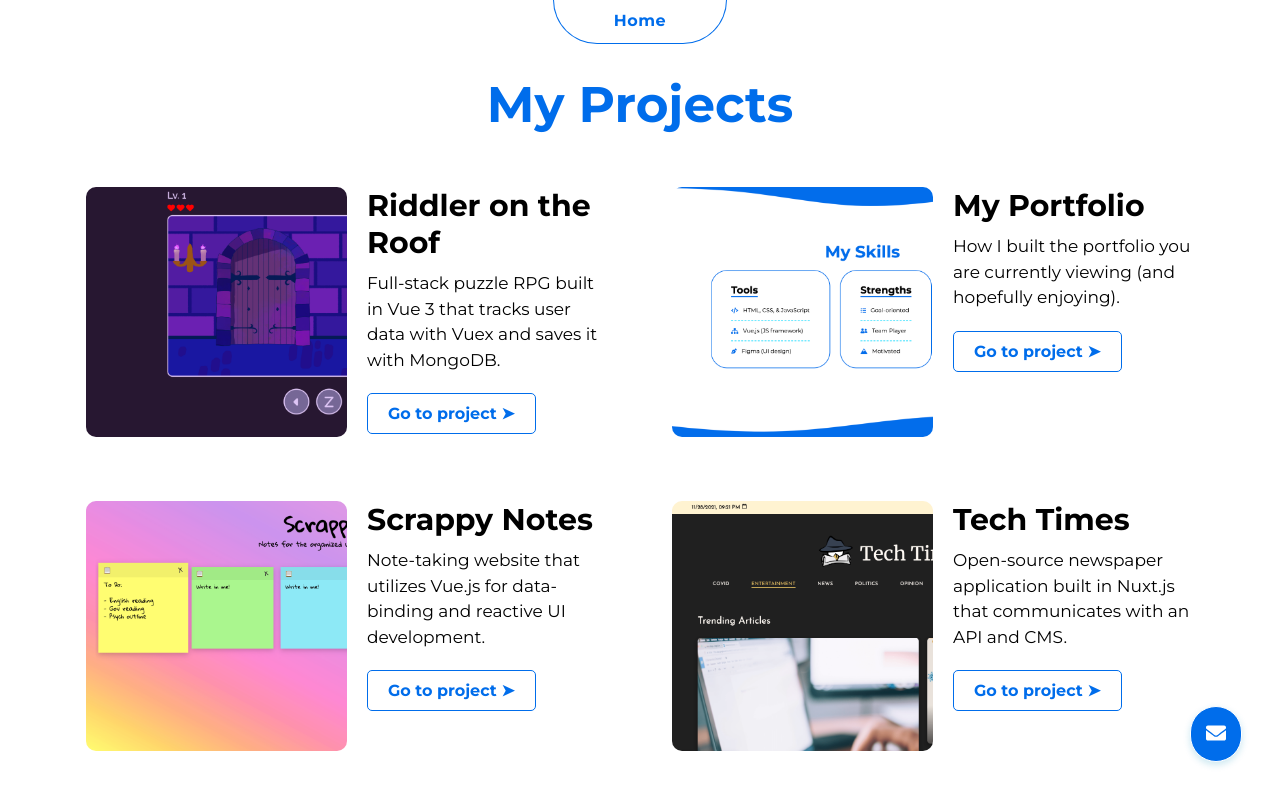
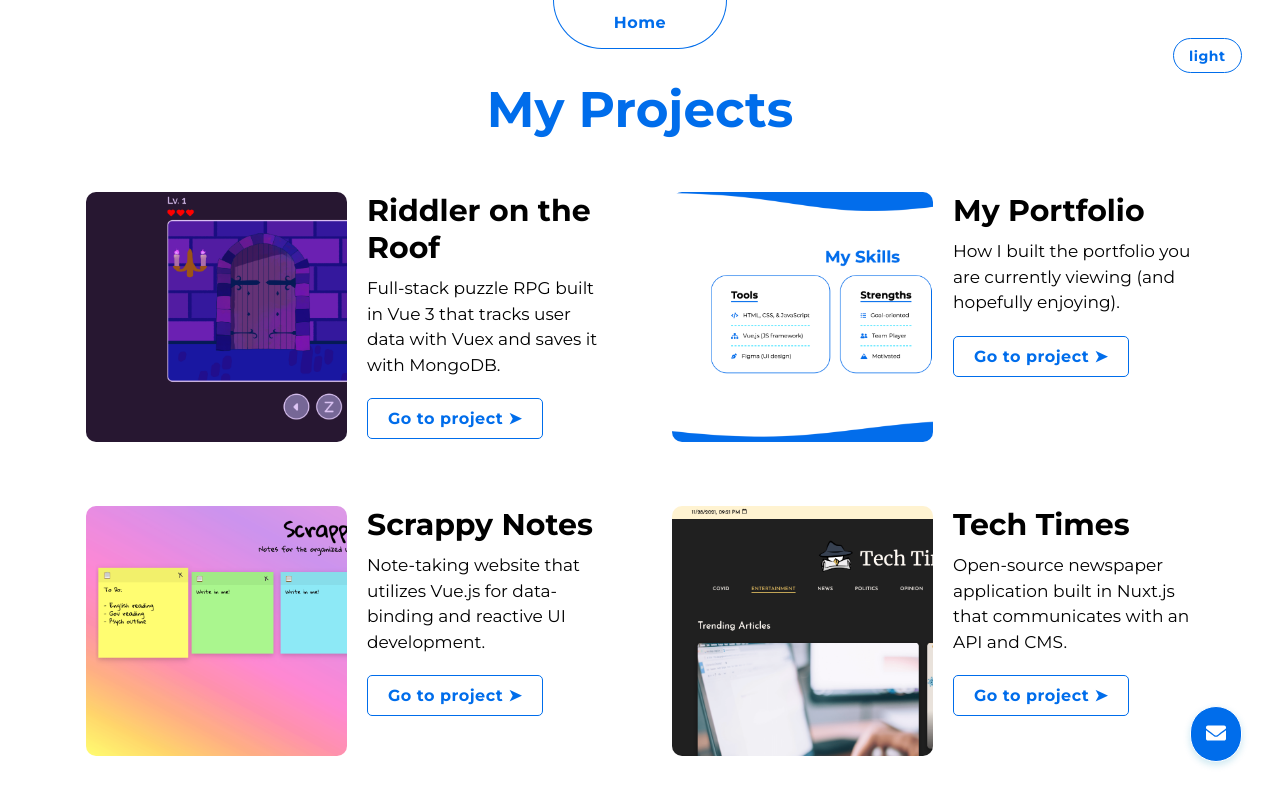
Before and after one commit to popplio2/DB-Portfolio, a Vue app in the folder portfolio/: page /projects in a window 1280 px wide. Shown: the top 800 px of the page. Built offline with nearby package versions, Linux system fonts and the light colour scheme.

Commit message:
added dark theme and theme switcher

```diff
--- a/portfolio/src/App.vue
+++ b/portfolio/src/App.vue
@@ -16,11 +16,32 @@
     --accent-color: #00d9ff;
     --white: #fff;
     --black: #000;
+    --bg-color: var(--white);
+    --text-color: var(--black);
+    --button-bg: var(--white);
+    --button-text: var(--main-color);
+    --button-border: var(--main-color);
+
     --box-shadow: 0 .3rem .75rem rgba(0, 142, 185, 0.2);
     --h1: 7rem;
     --h2: 5rem;
     --h3: 3rem;
     --p: 1.7rem;
+  }
+  :root[theme="light"] {
+    --bg-color: var(--white);
+    --text-color: var(--black);
+    --button-bg: var(--white);
+    --button-text: var(--main-color);
+    --button-border: var(--main-color);
+  }
+  :root[theme="dark"] {
+    --bg-color: var(--dark-bg);
+    --text-color: var(--white);
+    --dark-bg: #00142a;
+    --button-bg: unset;
+    --button-text: var(--text-color);
+    --button-border: var(--text-color);
   }
   *, html, body {
     font-size: 62.5%;
@@ -31,6 +52,10 @@
   * {
     font-family: 'Montserrat', sans-serif;
   }
+  body {
+    background: var(--bg-color);
+  }
+
   .global-container {
     padding: 0 5%;
   }
@@ -39,14 +64,20 @@
   }
   h2 {
     font-size: var(--h2);
+    color: var(--white);
   }
   h3 {
     font-size: var(--h3);
+    color: var(--text-color);
   }
-  p, b {
+  p, b, li {
     font-size: var(--p);
+    color: var(--text-color);
     margin-top: 1rem;
     line-height: 1.5;
+  }
+  button, strong, b {
+    letter-spacing: .05rem;
   }
 .slidefade-enter-active,
 .slidefade-leave-active  {
--- a/portfolio/src/components/Button.vue
+++ b/portfolio/src/components/Button.vue
@@ -10,12 +10,12 @@ export default {
 
 <style scoped>
   button {
-    color: var(--main-color);
+    color: var(--button-text);
     font-size: 1.6rem;
     font-weight: 700;
     padding: 1rem 2rem;
-    background-color: var(--white);
-    border: .15rem solid var(--main-color);
+    background-color: var(--button-bg);
+    border: .15rem solid var(--button-border);
     border-radius: .5rem;
     transition: all .3s;
     cursor: pointer;
--- a/portfolio/src/components/CaseStudy.vue
+++ b/portfolio/src/components/CaseStudy.vue
@@ -1,4 +1,5 @@
 <template>
+  <ThemeButton />
    <div class="global-container">
         <header class="header">
             <h1>
@@ -25,12 +26,14 @@
 
 <script>
 import EmailButton from './EmailButton.vue'
+import ThemeButton from './ThemeButton.vue'
 
 import Footer from './Footer.vue'
 export default {
     components: {
         Footer,
-        EmailButton
+        EmailButton,
+        ThemeButton
     }
 }
 </script>
--- a/portfolio/src/components/EmailButton.vue
+++ b/portfolio/src/components/EmailButton.vue
@@ -6,17 +6,17 @@
 
 <style scoped>
   .email-btn {
+    z-index: 1;
     position: fixed;
     bottom: 0;
     right: 0;
     font-size: 2rem;
     background-color: var(--main-color);
-    border: .15rem solid var(--white);
+    border: .15rem solid var(--bg-color);
     border-radius: 10rem;
     box-shadow: var(--box-shadow);
     padding: 1.5rem;
     margin: 3%;
-    z-index: 1;
-    color: var(--white);
+    color: var(--bg-color);
   }
 </style>
--- a/portfolio/src/components/Footer.vue
+++ b/portfolio/src/components/Footer.vue
@@ -35,7 +35,7 @@ export default {
     display: flex;
     flex-direction: column;
     background-color: var(--main-color);
-    color: var(--white);
+    color: var(--bg-color);
     padding-bottom: 8rem;
     margin-top: -.5rem;
   }
--- a/portfolio/src/components/FullNav.vue
+++ b/portfolio/src/components/FullNav.vue
@@ -19,19 +19,19 @@ export default {
 
 <style scoped>
   .nav {
-    background-color: var(--white);
+    background-color: var(--button-bg);
     width: fit-content;
     padding: 0 3rem;
     margin: auto;
-    border-bottom: .1rem solid var(--main-color);
-    border-left: .1rem solid var(--main-color);
-    border-right: .1rem solid var(--main-color);
+    border-bottom: .1rem solid var(--button-border);
+    border-left: .1rem solid var(--button-border);
+    border-right: .1rem solid var(--button-border);
     border-bottom-left-radius: 5rem;
     border-bottom-right-radius: 5rem;
   }
   .nav li {
     display: inline-block;
-    color: var(--main-color);
+    color: var(--button-text);
     border-bottom: .2rem solid transparent;
     font-size: 1.6rem;
     font-weight: 700;
--- a/portfolio/src/components/HalfNav.vue
+++ b/portfolio/src/components/HalfNav.vue
@@ -9,20 +9,20 @@
 </template>
 
 <style scoped>
-.nav {
-    background-color: var(--white);
+  .nav {
+    background-color: var(--button-bg);
     width: fit-content;
     padding: 0 3rem;
     margin: auto;
-    border-bottom: .1rem solid var(--main-color);
-    border-left: .1rem solid var(--main-color);
-    border-right: .1rem solid var(--main-color);
+    border-bottom: .1rem solid var(--button-border);
+    border-left: .1rem solid var(--button-border);
+    border-right: .1rem solid var(--button-border);
     border-bottom-left-radius: 5rem;
     border-bottom-right-radius: 5rem;
   }
   .nav li {
     display: inline-block;
-    color: var(--main-color);
+    color: var(--button-text);
     border-bottom: .2rem solid transparent;
     font-size: 1.6rem;
     font-weight: 700;
--- /dev/null
+++ b/portfolio/src/components/ThemeButton.vue
@@ -0,0 +1,47 @@
+<template>
+  <button class="theme-btn" @click="toTheme()">{{ currentTheme }}</button>
+</template>
+
+<script>
+export default {
+  data() {
+    return {
+      currentTheme: 'light',
+    }
+  },
+  methods: {
+    toTheme() {
+      if (this.currentTheme === 'light') {
+      document.documentElement.setAttribute('theme', 'dark');
+      this.currentTheme = 'dark';
+      } else {
+        document.documentElement.setAttribute('theme', 'light');
+        this.currentTheme = 'light';
+      }
+    },
+  }
+}
+</script>
+
+<style scoped>
+  button {
+    z-index: 1;
+    position: fixed;
+    top: 0;
+    right: 0;
+    margin: 3%;
+    color: var(--button-text);
+    font-size: 1.4rem;
+    font-weight: 700;
+    padding: .75rem 1.5rem;
+    background-color: var(--button-bg);
+    border: .15rem solid var(--button-border);
+    border-radius: 2rem;
+    transition: all .3s;
+    cursor: pointer;
+  }
+  button:hover {
+    transform: translateY(-.5rem);
+    box-shadow: var(--box-shadow);
+  }
+</style>
--- a/portfolio/src/views/Home.vue
+++ b/portfolio/src/views/Home.vue
@@ -1,12 +1,12 @@
 <template>
   <div>
+    <ThemeButton />
     <section class="landing global-container">
       <div class="title-container">
         <h1>👋 I'm Daniel Briskman</h1>
         <div class="subtitle">
           <p>I ideate. I iterate. <strong>I create.</strong></p>
         </div>
-
         <div class="img-and-btn">
           <router-link class="home-link" to="/projects">
             <Button>See my projects ➤</Button>
@@ -89,13 +89,15 @@
 import Button from '@/components/Button.vue';
 import Footer from '@/components/Footer.vue';
 import EmailButton from '@/components/EmailButton.vue';
+import ThemeButton from '@/components/ThemeButton.vue';
 
 export default {
   components: {
     Button,
     Footer,
-    EmailButton
-  }
+    EmailButton,
+    ThemeButton
+  },
 }
 </script>
 
@@ -152,12 +154,12 @@ export default {
       }
     }
   .about {
-    color: var(--white);
     text-align: center;
     background-color: var(--main-color);
     margin-top: -.5rem;
   }
-  .about p {
+  .about p, .about b {
+    color: var(--white);
     margin-top: 2rem;
     text-align: left;
     line-height: 1.7;
@@ -254,7 +256,7 @@ export default {
     clip-path: ellipse(50% 30% at 50% 0%);
   }
   .clip-inverted {
-    background-color: var(--white);
+    background-color: var(--bg-color);
     z-index: 1;
     margin-bottom: -10rem;
   }
--- a/portfolio/src/views/Projects.vue
+++ b/portfolio/src/views/Projects.vue
@@ -1,5 +1,6 @@
 <template>
   <div>
+    <ThemeButton />
     <HalfNav />
     <h2>My Projects</h2>
     <div class="projects-container global-container">
@@ -21,10 +22,18 @@ import ProjectCard from '@/components/ProjectCard.vue';
 import HalfNav from '@/components/HalfNav.vue';
 import Footer from '@/components/Footer.vue';
 import EmailButton from '@/components/EmailButton.vue';
+import ThemeButton from '@/components/ThemeButton.vue';
 
 export default {
   mounted() {
     window.scrollTo(0, 0);
+  },
+  components: {
+    ProjectCard,
+    HalfNav,
+    Footer,
+    EmailButton,
+    ThemeButton
   },
   data() {
     return {
@@ -73,12 +82,6 @@ export default {
         },
       ]
     }
-  },
-  components: {
-    ProjectCard,
-    HalfNav,
-    Footer,
-    EmailButton
   }
 }
 </script>
```
